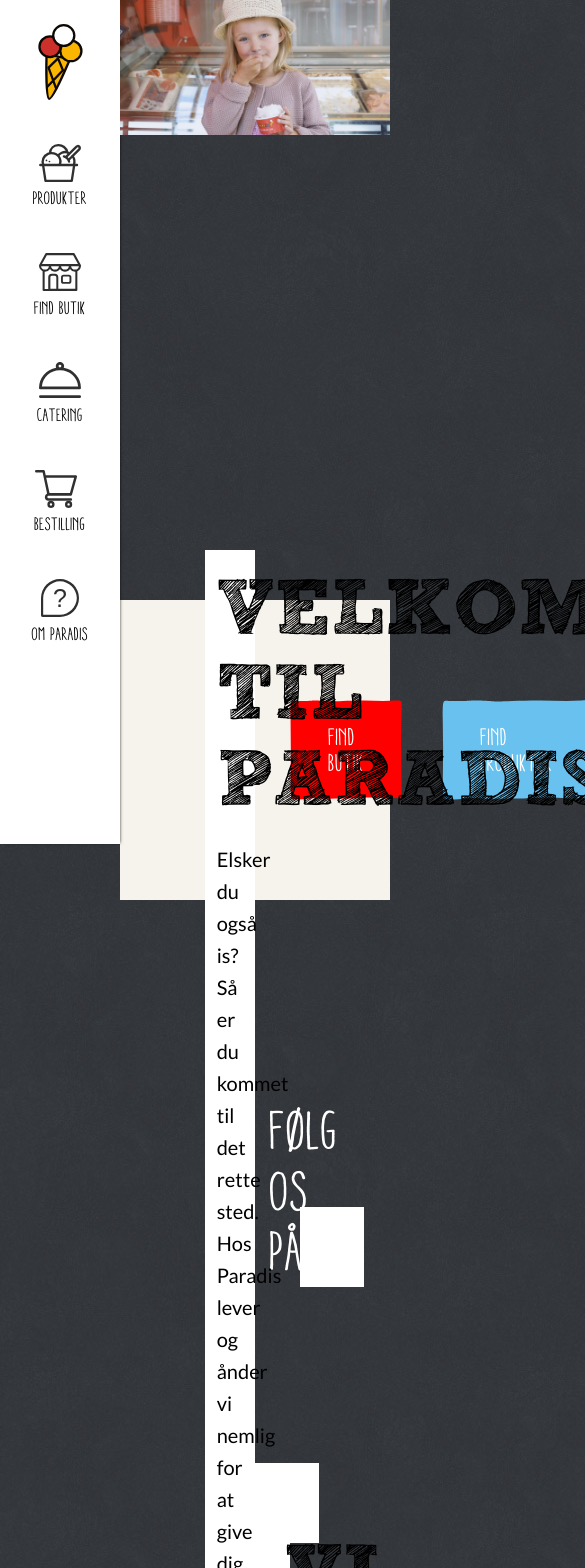
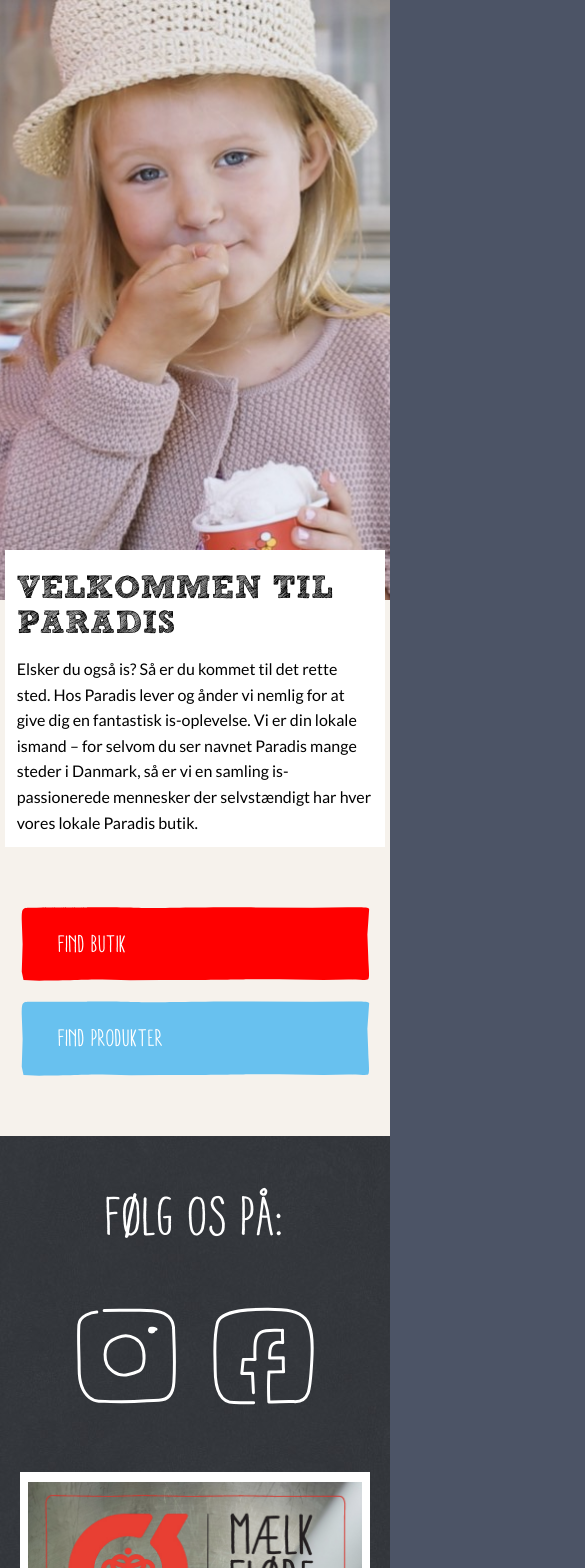
Before and after one commit to joachimhviid/paradis-react, a React (Create React App) app: page / in a window 390 px wide. Shown: the top 1568 px of the page, 585 px wide, since content can reach past the window. Built offline with nearby package versions, Linux system fonts and the light colour scheme.

Commit message:
Mobile responsiveness

```diff
--- a/src/App.js
+++ b/src/App.js
@@ -45,7 +45,7 @@
 
 
       <footer className="container-full">
-          <div className="col-xs-4">
+          <div className="col-xs-12 col-sm-12 col-md-4 col-lg-4">
             <h4>PRODUKTER</h4>
             <ul>
               <li>Isvarianter</li>
@@ -58,7 +58,7 @@
               <li>Allergi</li>
             </ul>
           </div>
-          <div className="col-xs-4">
+          <div className="col-xs-12 col-sm-12 col-md-4 col-lg-4">
             <h4>OM PARADIS</h4>
               <ul>
                 <li>Hvem er vi</li>
@@ -69,7 +69,7 @@
                 <li>Job i Paradis</li>
               </ul>
           </div>
-          <div className="col-xs-4">
+          <div className="col-xs-12 col-sm-12 col-md-4 col-lg-4">
             <h4>PARADIS DANMARK A/S</h4>
               <ul>
                 <li>Vesterbrogade 4A 1. <br/>1620 København V</li>
--- a/src/components/Toolbar/Toolbar.js
+++ b/src/components/Toolbar/Toolbar.js
@@ -11,7 +11,7 @@
 import Cart from '../../assets/paradis-vogn.svg';
 
 const toolbar = () => (
-        <div className="menu">
+        <div className="menu not-mobile">
             <div className="menu-wrapper">
                 <ul className="menu-item-list">
                     <li className="menu-item">
--- a/src/css/main.css
+++ b/src/css/main.css
@@ -44,8 +44,12 @@
 }
 
 .cream-slim {
+  display: -webkit-box;
+  display: -ms-flexbox;
+  display: flex;
   min-height: 300px;
   background: #f6f2ec;
+  margin-bottom: 200px;
 }
 
 .welcome-box {
@@ -100,14 +104,16 @@
   -webkit-box-align: center;
       -ms-flex-align: center;
           align-items: center;
-  min-height: 300px;
+  min-height: 100%;
+  margin-bottom: 50px;
 }
 
 .about-banner {
-  padding: 2.5em 2em;
+  padding: 2.5vw 2vw;
   background: #fff;
   width: 90%;
   float: left;
+  margin-bottom: 100px;
 }
 
 .some-button-wrapper {
@@ -138,12 +144,16 @@
 }
 
 .ingredient-banner {
-  padding: 2.5em 2em;
+  padding: 2.5vw 2vw;
   background: #fff;
   width: 100%;
   position: relative;
   bottom: 2em;
   right: 15px;
+}
+
+.presentation-text {
+  margin-bottom: 300px;
 }
 
 .center {
@@ -304,7 +314,122 @@
 /** Media Queries **/
 /* Smaller than desktop */
 /* Smaller than tablet */
+@media (max-width: 750px) {
+  .not-mobile {
+    display: none;
+  }
+  .site-content {
+    margin-left: 0px;
+    width: 100vw;
+  }
+  .container-full {
+    padding-left: 20px;
+    padding-right: 20px;
+  }
+  .hero-img {
+    display: -webkit-box;
+    display: -ms-flexbox;
+    display: flex;
+    -webkit-box-orient: vertical;
+    -webkit-box-direction: normal;
+        -ms-flex-direction: column;
+            flex-direction: column;
+    -webkit-box-align: center;
+        -ms-flex-align: center;
+            align-items: center;
+  }
+  .hero-img img {
+    max-height: 600px;
+    width: auto;
+  }
+  h1.heading {
+    font-size: 2em;
+  }
+  p {
+    font-size: 16px;
+  }
+  .button-wrapper {
+    min-height: 0;
+    -webkit-box-orient: vertical;
+    -webkit-box-direction: normal;
+        -ms-flex-direction: column;
+            flex-direction: column;
+  }
+  .button-wrapper a {
+    width: 100%;
+  }
+  .cream-slim {
+    height: 100%;
+    margin-bottom: 50px;
+  }
+  .text-row {
+    -webkit-box-orient: vertical;
+    -webkit-box-direction: normal;
+        -ms-flex-direction: column;
+            flex-direction: column;
+  }
+  .flex-center {
+    -webkit-box-orient: vertical;
+    -webkit-box-direction: normal;
+        -ms-flex-direction: column;
+            flex-direction: column;
+  }
+  .text-area.merged {
+    padding-left: 2em;
+  }
+  .ingredient-banner {
+    padding-top: 6vw;
+    right: 0;
+    top: 0;
+    width: 100%;
+    display: block;
+  }
+  .about-banner {
+    width: 100%;
+    margin-bottom: 50px;
+  }
+  .some-button-wrapper {
+    margin-bottom: 3em;
+  }
+  .some-post-row {
+    -webkit-box-orient: vertical;
+    -webkit-box-direction: normal;
+        -ms-flex-direction: column;
+            flex-direction: column;
+  }
+  .some-post-row .some-post {
+    width: 100%;
+    margin: auto;
+    margin-bottom: 5vw;
+  }
+  .some-post-row .center-post {
+    top: 0;
+  }
+  footer.container-full {
+    -webkit-box-orient: vertical;
+    -webkit-box-direction: normal;
+        -ms-flex-direction: column;
+            flex-direction: column;
+  }
+  footer.container-full ul {
+    margin-bottom: 2em;
+  }
+  .presentation-text {
+    margin-bottom: 100px;
+  }
+}
+
 /* Smaller than mobile */
+@media (max-width: 400px) {
+  .not-mobile {
+    display: none;
+  }
+  .site-content {
+    margin-left: 0px;
+    width: 100vw;
+  }
+}
+
 /* Larger than mobile */
 /* Larger than tablet */
 /* Larger than desktop */
--- a/src/css/main.scss
+++ b/src/css/main.scss
@@ -48,8 +48,10 @@
 }
 
 .cream-slim {
+	display: flex;
 	min-height: 300px;
 	background: #f6f2ec;
+	margin-bottom: 200px;
 }
 
 .welcome-box {
@@ -100,14 +102,16 @@
 .button-wrapper {
 	display: flex;
 	align-items: center;
-	min-height: 300px;
+	min-height: 100%;
+	margin-bottom: 50px;
 }
 
 .about-banner {
-	padding: 2.5em 2em;
+	padding: 2.5vw 2vw;
 	background: #fff;
 	width: 90%;
 	float: left;
+	margin-bottom: 100px;
 }
 
 .some-button-wrapper {
@@ -134,12 +138,16 @@
 }
 
 .ingredient-banner {
-	padding: 2.5em 2em;
+	padding: 2.5vw 2vw;
 	background: #fff;
 	width: 100%;
 	position: relative;
 	bottom: 2em;
 	right: 15px;
+}
+
+.presentation-text {
+	margin-bottom: 300px;
 }
 
 .center {
@@ -270,12 +278,114 @@
 
 /* Smaller than tablet */
 @media (max-width: 750px) {
+	.not-mobile {
+		display: none;
+	}
 
+	.site-content {
+		margin-left: 0px;
+		width: 100vw;
+	}
+
+	.container-full {
+		padding-left: 20px;
+		padding-right: 20px;
+	  }
+
+	.hero-img {
+		display: flex;
+		flex-direction: column;
+		align-items: center;
+		img {
+			max-height: 600px;
+			width: auto;
+		}
+	}
+
+	h1.heading {
+		font-size: 2em;
+	}
+
+	p {
+		font-size: 16px;
+	}
+
+	.button-wrapper {
+		min-height: 0;
+		flex-direction: column;
+		a {
+			width: 100%;
+		}
+	}
+
+	.cream-slim {
+		height: 100%;
+		margin-bottom: 50px;
+	}
+
+	.text-row {
+		flex-direction: column;
+	}
+
+	.flex-center {
+		flex-direction: column;
+	}
+
+	.text-area.merged {
+		padding-left: 2em;
+	}
+
+	.ingredient-banner {
+		padding-top: 6vw;
+		right: 0;
+		top: 0;
+		width: 100%;
+		display: block;
+	}
+
+	.about-banner {
+		width: 100%;
+		margin-bottom: 50px;
+	}
+
+	.some-button-wrapper {
+		margin-bottom: 3em;
+	}
+
+	.some-post-row {
+		flex-direction: column;
+		.some-post {
+			width: 100%;
+			margin: auto;
+			margin-bottom: 5vw;
+		}
+		.center-post {
+			top: 0;
+		}
+	}
+
+	footer.container-full {
+		flex-direction: column;
+		ul {
+			margin-bottom: 2em;
+		}
+	}
+
+	.presentation-text {
+		margin-bottom: 100px;
+	}
 }
 
 /* Smaller than mobile */
 @media (max-width: 400px) {
+	.not-mobile {
+		display: none;
+	}
 
+	.site-content {
+		margin-left: 0px;
+		width: 100vw;
+	}
 }
 
 /* Larger than mobile */
--- a/src/pages/FrontPage.js
+++ b/src/pages/FrontPage.js
@@ -20,11 +20,11 @@
                 </div>
                 <div className="container-full cream-slim">
                 <div className="row">
-                    <div className="col-xs-6 welcome-box">
+                    <div className="col-xs-12 col-sm-12 col-md-6 col-lg-6 welcome-box">
                     <h1 className="heading">VELKOMMEN TIL PARADIS</h1>
                     <p>Elsker du også is? Så er du kommet til det rette sted. Hos Paradis lever og ånder vi nemlig for at give dig en fantastisk is-oplevelse. Vi er din lokale ismand – for selvom du ser navnet Paradis mange steder i Danmark, så er vi en samling is-passionerede mennesker der selvstændigt har hver vores lokale Paradis butik.</p>
                     </div>
-                    <div className="col-xs-6">
+                    <div className="col-xs-12 col-sm-12 col-md-6 col-lg-6">
                     <div className="button-wrapper">
                         <Link to="/find-butik" className="mainbutton mainbutton-red">Find Butik</Link>
                         <Link to="/produkter" className="mainbutton mainbutton-blue">Find Produkter</Link>
@@ -32,9 +32,9 @@
                     </div>
                 </div>
                 </div>
-                <div className="container-full" style={{marginTop: '200px'}}>
+                <div className="container-full">
                 <div className="row flex-center">
-                    <div className="col-xs-6">
+                    <div className="col-xs-12 col-sm-12 col-md-6 col-lg-6">
                         <div className="some-button-wrapper">
                         <h3 className="follow-us">FØLG OS PÅ:</h3>
                         <div className="some-icons">
@@ -47,19 +47,19 @@
                         </div>
                         </div>
                     </div>
-                    <div className="col-xs-6">
+                    <div className="col-xs-12 col-sm-12 col-md-6 col-lg-6">
                         <Link to="/om-paradis">
                         <img src={EcoBanner} alt="Økologi fløde rørsukker" className="about-banner"/>
                         </Link>
                     </div>
                     </div>
                 </div>
-                <div className="container-full" style={{marginTop: '100px'}}>
-                <div className="row text-row">
-                    <div className="col-xs-5">
+                <div className="container-full">
+                <div className="row text-row presentation-text">
+                    <div className="col-xs-12 col-sm-12 col-md-5 col-lg-5">
                     <img src={FrontIngredient} alt="ingredients for ice cream" className="ingredient-banner"/>
                     </div>
-                        <div className="col-xs-7 text-area merged">
+                        <div className="col-xs-12 col-sm-12 col-md-7 col-lg-7 text-area merged">
                             <h1 className="heading">VI ANVENDER KUN NØJE UDVALGTE RÅVARER</h1>
                             <p>Kun det bedste er godt nok til Paradis is. Derfor rejser vi langt og gør os umage for at finde de bedste råvarer til vores is. <br/><br/></p>
                             <p>Vores is er frisklavet. Derfor står vores passionrede ismestre tidligt op hver morgen for at lave friskrørt is til dig.<br/><br/></p>
@@ -71,7 +71,7 @@
                         </div>
                     </div>
                 </div>
-                <div className="container-full" style={{marginTop: '300px'}}>
+                <div className="container-full">
                     <div className="row">
                         <div className="col-xs-12">
                             <div className="catering-wrapper flex-center">
```
Also changed, not shown: 1 other file (tests, documents, lock files or other folders).
